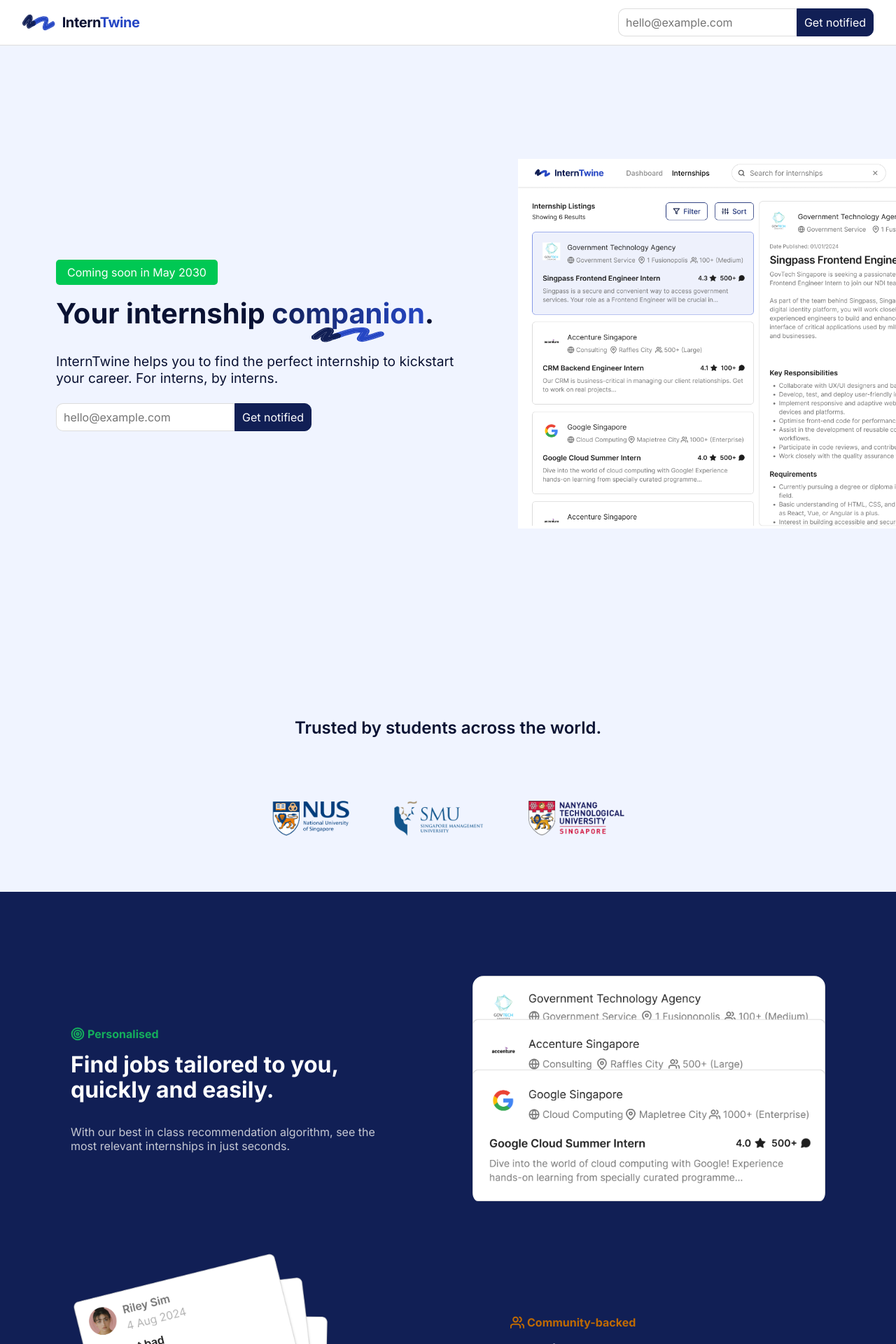
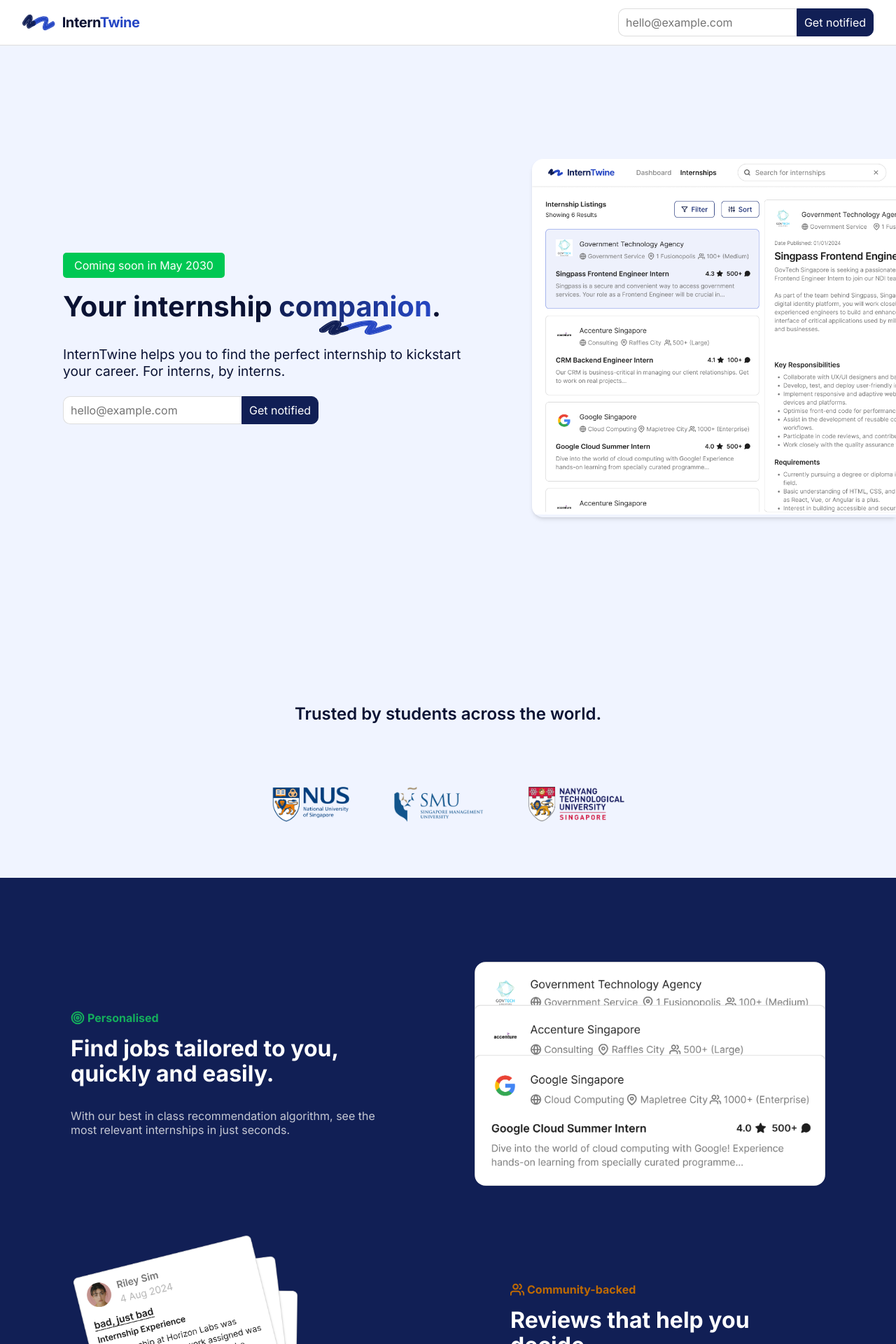
Before and after one commit to nknguyenhc/CS3216-A1, a React (Create React App) app: page / in a window 1280 px wide. Shown: the top 1920 px of the page at 70% size. Built offline with nearby package versions, Linux system fonts and the light colour scheme.

Commit message:
Misc image fixes

```diff
--- a/src/sections/Features/Features.scss
+++ b/src/sections/Features/Features.scss
@@ -44,12 +44,12 @@
 
   &-image {
     max-width: 504px;
-    max-height: 362px;
+    max-height: 320px;
     border-radius: 16px;
     overflow: hidden;
     img {
       max-width: 100%;
-      max-height: 362px;
+      max-height: 320px;
     }
   }
 }
--- a/src/sections/Introductions/Introductions.scss
+++ b/src/sections/Introductions/Introductions.scss
@@ -65,6 +65,10 @@
 
   &-image {
     margin: 2rem 0;
+    max-width: 520px;
+    border-radius: 16px 0px 0px 16px;
+    overflow: hidden;
+    box-shadow: 0 4px 6px -1px rgb(0 0 0 / 0.1), 0 2px 4px -2px rgb(0 0 0 / 0.1);
 
     img {
       max-width: 100%;
```
